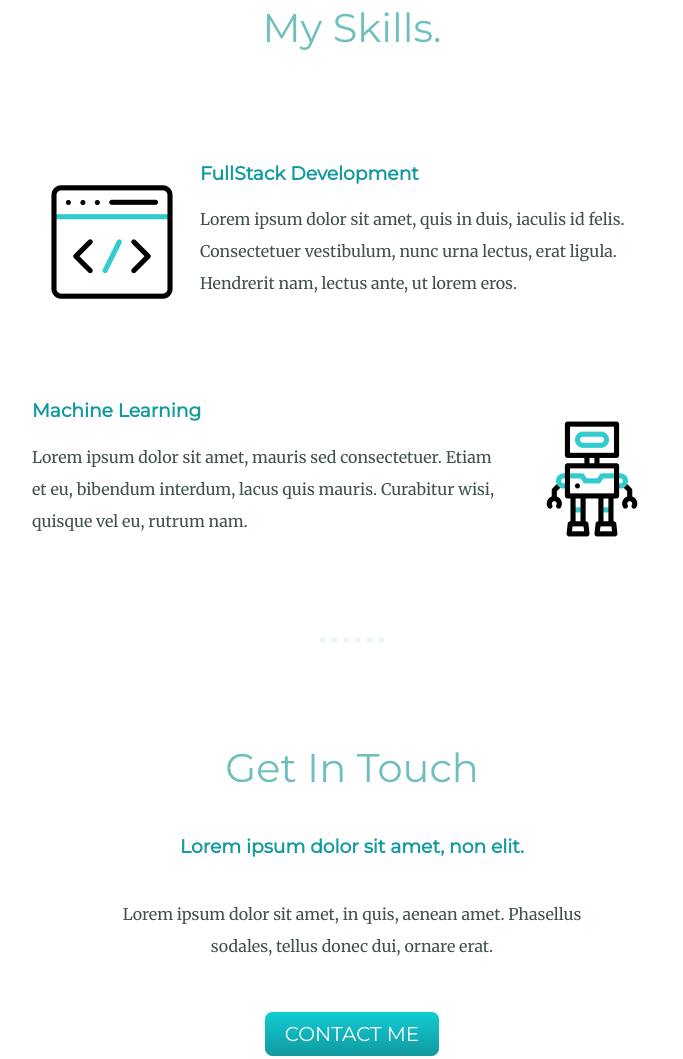
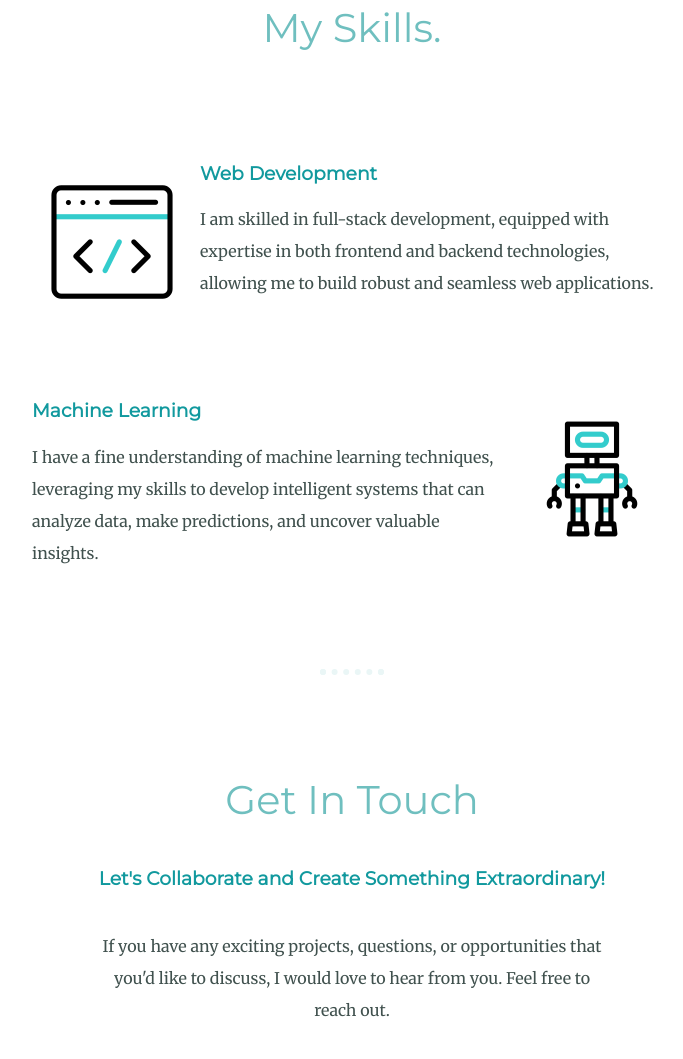
Before and after one commit to himanshusahu0001/personal-site, a plain HTML site: page index.html in a window 1280 px wide. Shown: the part 1313-2372 px from the top of the page, without its empty margins (288-971 px from the left). Drawn offline with Linux system fonts and the light colour scheme.

Commit message:
add content to site

```diff
--- a/css/styles.css
+++ b/css/styles.css
@@ -59,7 +59,7 @@ a:hover{
 }
 
 .intro {
-    width: 30%;
+    width: 40%;
     margin: auto;
 }
 
--- a/index.html
+++ b/index.html
@@ -26,7 +26,7 @@
         <div class="profile">
             <img src="" alt="">
             <h2>Hello.</h2>
-            <p class="intro">Lorem ipsum dolor sit amet, vitae volutpat, dui conubia, dolor urna. Non auctor, montes nulla distinctio.
+            <p class="intro"> I'm a passionate individual who loves diving into the world of programming and development, constantly seeking new challenges and innovative solutions.
             </p>
         </div>
         <hr>
@@ -34,23 +34,21 @@
             <h2>My Skills.</h2>
             <div class="skill-row">
                 <img class="skill-img-1" src="images/html.gif" alt="">
-                <h3>FullStack Development</h3>
-                <p >Lorem ipsum dolor sit amet, quis in duis, iaculis id felis. Consectetuer vestibulum, nunc urna
-                    lectus, erat ligula. Hendrerit nam, lectus ante, ut lorem eros.</p>
+                <h3>Web Development</h3>
+                <p >I am skilled in full-stack development, equipped with expertise in both frontend and backend technologies, allowing me to build robust and seamless web applications.</p>
             </div>
             <div class="skill-row">
                 <img class="skill-img-2" src="images/machine-learning-robo.gif" alt="">
                 <h3>Machine Learning</h3>
-                <p >Lorem ipsum dolor sit amet, mauris sed consectetuer. Etiam et eu, bibendum interdum, lacus quis
-                    mauris. Curabitur wisi, quisque vel eu, rutrum nam.</p>
+                <p >I have a fine understanding of machine learning techniques, leveraging my skills to develop intelligent systems that can analyze data, make predictions, and uncover valuable insights.</p>
             </div>
         </div>
         <hr>
         <div class="contact-me">
             <h2>Get In Touch</h2>
-            <h3>Lorem ipsum dolor sit amet, non elit.</h3>
-            <p class="contact-message">Lorem ipsum dolor sit amet, in quis, aenean amet. Phasellus sodales, tellus donec dui, ornare erat.</p>
-            <a class="btn" href="mailto:name@email.com">CONTACT ME</a>
+            <h3>Let's Collaborate and Create Something Extraordinary!</h3>
+            <p class="contact-message">If you have any exciting projects, questions, or opportunities that you'd like to discuss, I would love to hear from you. Feel free to reach out.</p>
+            <a class="btn" href="mailto:himanshu00738@gmail.com">CONTACT ME</a>
         </div>
     </div>
 
```
